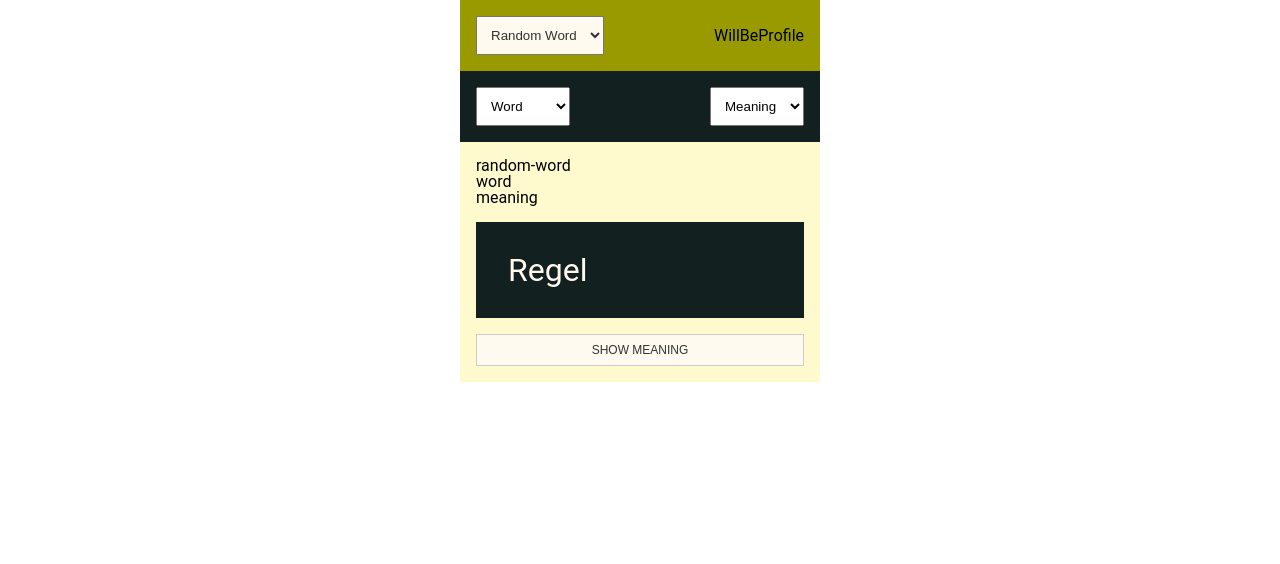
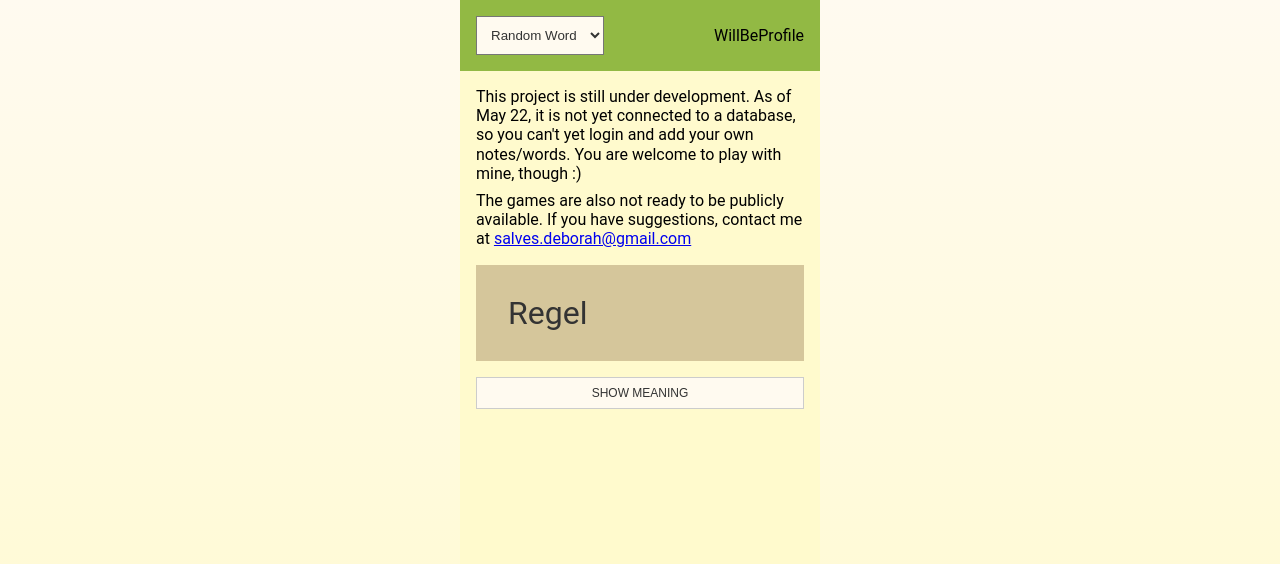
Before and after one commit to deborahsalves/mlmw, a React (Create React App) app: page / in a window 1280 px wide. Shown: the top 564 px of the page. Built offline with nearby package versions, Linux system fonts and the light colour scheme.

Commit message:
Tweak css and unfinished features for deploy

```diff
--- a/package.json
+++ b/package.json
@@ -1,4 +1,5 @@
 {
+  "homepage": "https://deborahsalves.github.io/mlmw/",
   "name": "mlmw",
   "version": "0.1.0",
   "private": true,
@@ -13,6 +14,7 @@
     "web-vitals": "^2.1.4"
   },
   "scripts": {
+    "deploy" : "npm run build&&gh-pages -d build",
     "start": "react-scripts start",
     "build": "react-scripts build",
     "test": "react-scripts test",
@@ -35,5 +37,8 @@
       "last 1 firefox version",
       "last 1 safari version"
     ]
+  },
+  "devDependencies": {
+    "gh-pages": "^4.0.0"
   }
 }
--- a/src/Components/App/App.css
+++ b/src/Components/App/App.css
@@ -1,5 +1,6 @@
 main {
     width: 360px;
+    height: 100vh;
     margin: 0 auto;
     background-color: var(--lemon-chiffon);
 }
--- a/src/Components/App/App.js
+++ b/src/Components/App/App.js
@@ -45,9 +45,12 @@ export const App = () => {
             <MainMenu
                 selectedGame={selectedGame}
                 handleGameSelect={handleGameSelect}/>
-            <Submenu
-                selectedDataPair={selectedDataPair}
-                handleDataPairSelect={handleDataPairSelect}/>
+            {
+                selectedGame !== 'random-word' &&
+                <Submenu
+                    selectedDataPair={selectedDataPair}
+                    handleDataPairSelect={handleDataPairSelect}/>
+            }
             <GameBoard
                 selectedGame={selectedGame}
                 selectedDataPair={selectedDataPair}/>
--- a/src/Components/GameBoard/GameBoard.css
+++ b/src/Components/GameBoard/GameBoard.css
@@ -2,3 +2,7 @@
     padding: 1rem;
     background-color: var(--lemon-chiffon);
 }
+p {
+    line-height: 1.2;
+    margin-bottom: 0.5rem;
+}
--- a/src/Components/GameBoard/GameBoard.js
+++ b/src/Components/GameBoard/GameBoard.js
@@ -18,43 +18,13 @@ export const GameBoard = (props) => {
         });
     }, [props.selectedDataPair]);
 
-    // useEffect(() => {
-    //     setRenderData(() => {
-    //         const propertiesToRender = [];
-    //         filteredData.map((vocab) => {
-    //             // pra cada key/property do vocab
-    //             for (const [key, value] of Object.entries(vocab)) {
-    //                 console.log(`vocab no entries: ${vocab}`)
-    //                 console.log(`key no entries: ${key}`)
-    //                 console.log(`value no entries: ${value}`)
-    //                 if (props.selectedDataPair.includes(key)) {
-    //                     console.log('it does');
-    //                     propertiesToRender.push(key);
-    //                 }
-    //             }
-    //             return false;
-    //         });
-    //         console.log(`propertiesToRender: ${propertiesToRender}`)
-    //     });
-    // }, [filteredData]);
-
     return(
         <section className="game-board">
-            <h1>{props.selectedGame}</h1>
+            {/* <h1>{props.selectedGame}</h1>
             <h2>{props.selectedDataPair[0]}</h2>
-            <h2>{props.selectedDataPair[1]}</h2>
-            {/* <ul>
-                {filteredData.length !==0 && filteredData.map((vocab) => {
-                    const firstDataColumn = props.selectedDataPair[0];
-                    const secondDataColumn = props.selectedDataPair[1];
-                    return (
-                        <li key={vocab.word+1} id={vocab.word}>
-                            first: {vocab[firstDataColumn]}<br/>
-                            second: {vocab[secondDataColumn]}
-                        </li>
-                    )
-                })}
-            </ul> */}
+            <h2>{props.selectedDataPair[1]}</h2> */}
+            <p>This project is still under development. As of May 22, it is not yet connected to a database, so you can't yet login and add your own notes/words. You are welcome to play with mine, though :)</p>
+            <p>The games are also not ready to be publicly available. If you have suggestions, contact me at <a href="mailto:salves.deborah@gmail.com">salves.deborah@gmail.com</a></p>
 
             {props.selectedGame === 'tic-tac-toe' && <p>selectedGame === 'tic-tac-toe'</p>}
             {props.selectedGame === 'memory-game' && <p>selectedGame === 'memory-game'</p>}
--- a/src/Components/MainMenu/MainMenu.css
+++ b/src/Components/MainMenu/MainMenu.css
@@ -4,7 +4,7 @@
     align-items: center;
     flex-wrap: wrap;
     padding: 1rem;
-    background-color: var(--yellowish-olive);
+    background-color: var(--yellow-green);
 }
 label{
     display: block;
--- a/src/Components/RandomWord/RandomWord.css
+++ b/src/Components/RandomWord/RandomWord.css
@@ -2,8 +2,8 @@
     margin: 1rem 0;
     padding: 2rem;
     font-size: 2rem;
-    background-color: var(--blueish-gray);
-    color: var(--floral-white);
+    background-color: var(--light-tan);
+    color: var(--dark-gray);
 }
 
 .word-meaning{
--- a/src/Components/SelectGame/SelectGame.js
+++ b/src/Components/SelectGame/SelectGame.js
@@ -1,3 +1,4 @@
+import {isDisabled} from "@testing-library/user-event/dist/utils";
 import React from "react";
 import './SelectGame.css';
 
@@ -5,17 +6,20 @@ const gameOptions = [
     {
         name: 'tic-tac-toe',
         value: 'tic-tac-toe',
-        label: 'Tic-tac-toe'
+        label: 'Tic-tac-toe',
+        isDisabled: true
     },
     {
         name: 'memory-game',
         value: 'memory-game',
-        label: 'Memory game'
+        label: 'Memory game',
+        isDisabled: true
     },
     {
         name: 'random-word',
         value: 'random-word',
-        label: 'Random Word'
+        label: 'Random Word',
+        isDisabled: false
     }
 ]
 
@@ -26,7 +30,7 @@ export const SelectGame = (props) => {
                 <select className="select-game" value={props.selectedGame} onChange={props.handleChange}>
                     {/* <option name="default" value="default">Select a game</option> */}
                     {gameOptions.map((option) => (
-                        <option id={option.name} name={option.name} key={option.name} value={option.value}>{option.label}</option>
+                        <option id={option.name} name={option.name} key={option.name} value={option.value} disabled={option.isDisabled ? 'disabled' : ''}>{option.label}</option>
                     ))}
                 </select>
             </label>
--- a/src/Components/SubMenu/SubMenu.css
+++ b/src/Components/SubMenu/SubMenu.css
@@ -1,6 +1,6 @@
 .sub-menu{
     padding: 0.5rem 1rem;
-    background-color: var(--blueish-gray);
+    background-color: var(--indian-red);
 }
 .form{
     padding: 0.5rem 0;
--- a/src/index.css
+++ b/src/index.css
@@ -5,6 +5,7 @@ body {
     sans-serif;
   -webkit-font-smoothing: antialiased;
   -moz-osx-font-smoothing: grayscale;
+  background: linear-gradient(var(--floral-white), var(--lemon-chiffon));;
 }
 
 code {
--- a/src/styles/colours.css
+++ b/src/styles/colours.css
@@ -1,8 +1,14 @@
 :root{
     --lemon-chiffon: #FFFACD;
     --dark-gray: #333333;
+    --medium-gray: #989699;
     --light-gray: #CCCCCC;
     --blueish-gray: #132020;
-    --yellowish-olive: #999900;
+    --slate-blue: #65928b;
+    --indian-red: #C7575C;
+/*    --yellowish-olive: #999900; */
+    --yellow-green: #92b944;
+    --light-tan: #d5c69b;
     --floral-white: #FFFAF0;
+    /* https://64.media.tumblr.com/b4e6c70044739058f399f8a2257e4dd0/tumblr_p9fxnjeNQR1uth4pxo5_1280.jpg */
 }
```
Also changed, not shown: 1 other file (tests, documents, lock files or other folders).
